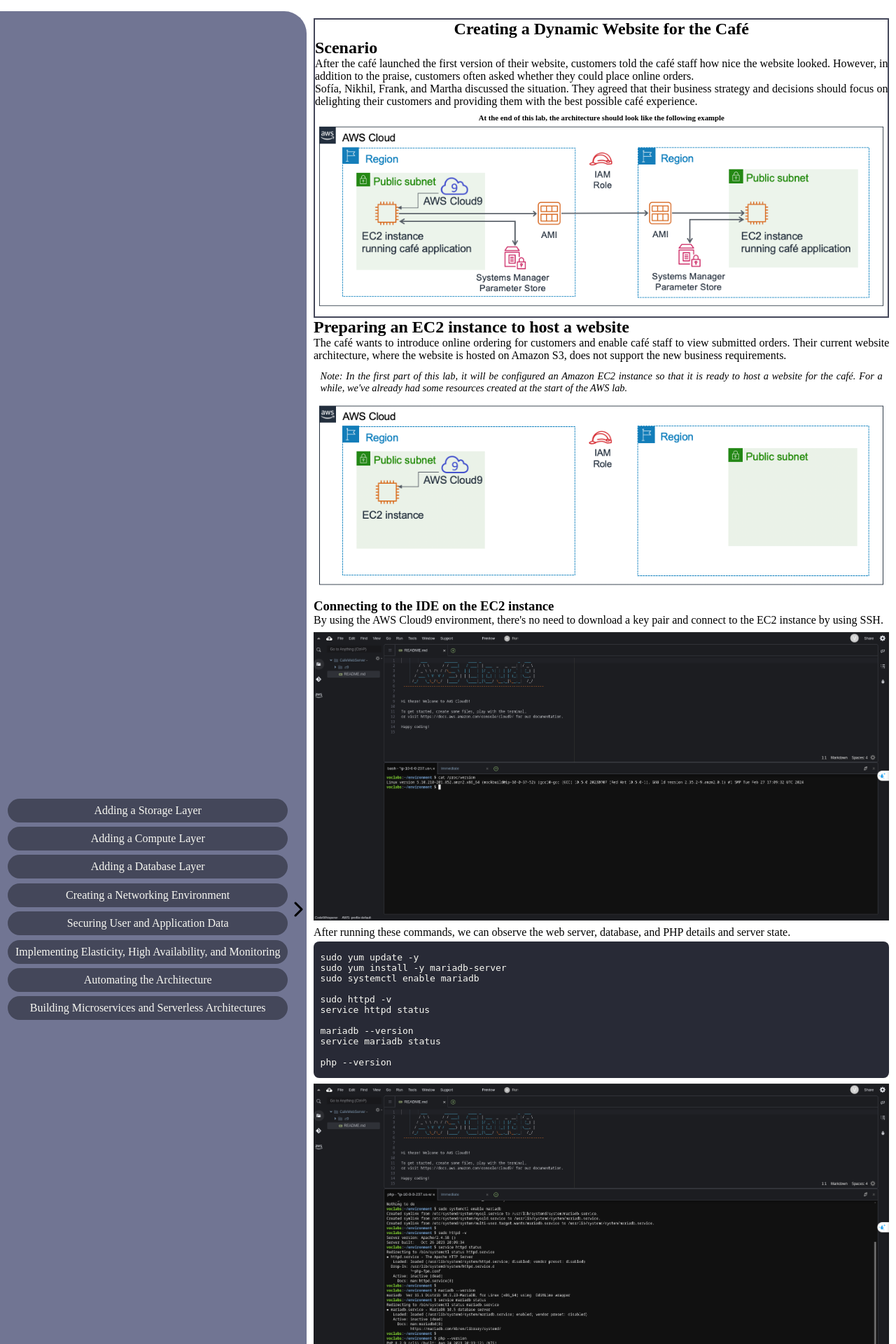
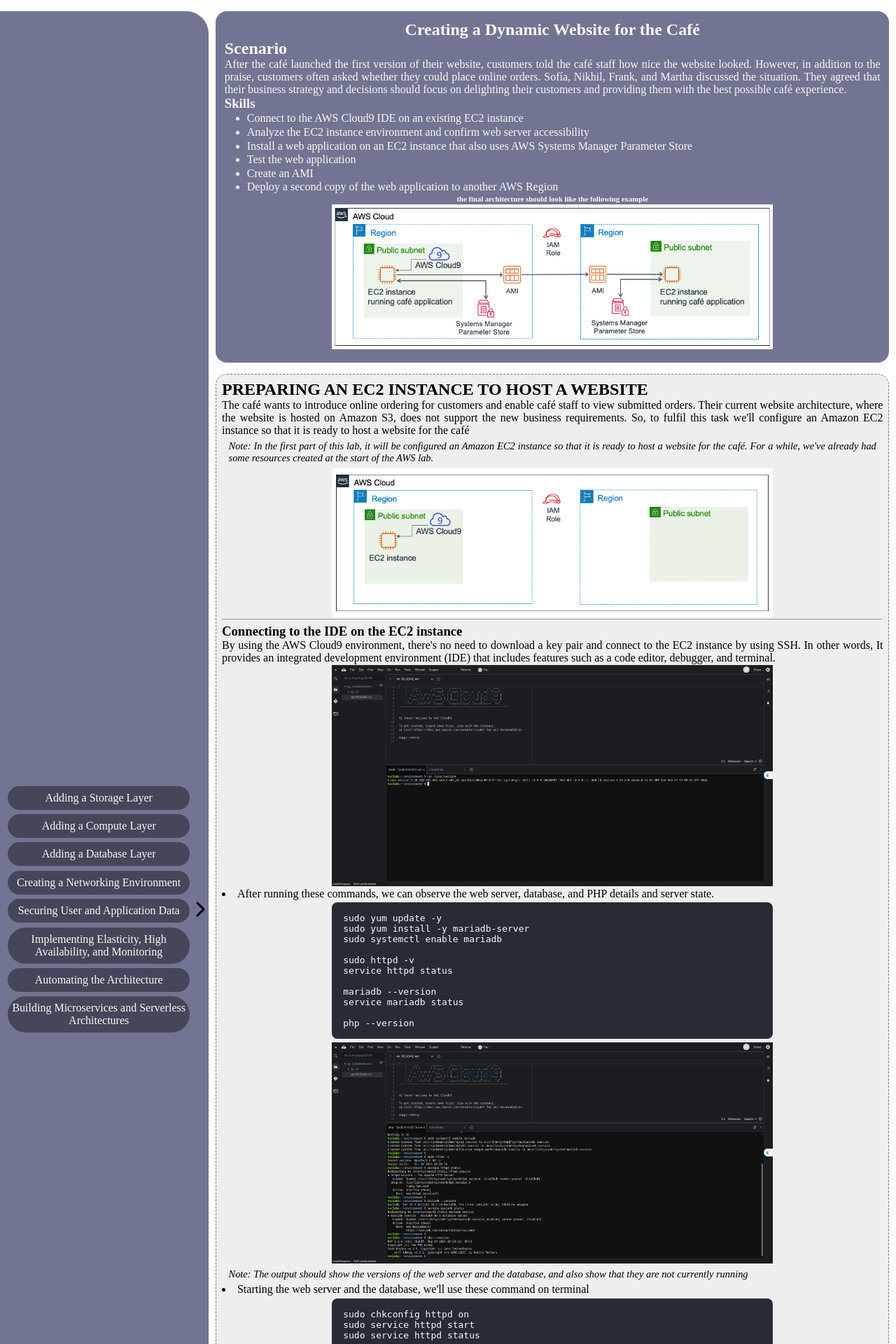
Before and after one commit to luk3mn/aws-sa-labs, a Flask app: page /compute-layer in a window 1280 px wide. Shown: the top 1920 px of the page at 70% size. Run offline with Flask 3, Linux system fonts and the light colour scheme; some libraries are stand-ins or nearby versions.

Commit message:
refact: changing pages to fit with new interfce

```diff
--- a/src/static/css/article.css
+++ b/src/static/css/article.css
@@ -1,6 +1,15 @@
 
 
-/* Code Pattern */
+
+.container > header > .diagram {
+    margin: .5rem 0;
+}
+
+/* ================================================= */
+
+/* ============ */
+/* = PATTERNS = */
+/* ============ */
 p {
     text-align: justify;
 }
@@ -18,69 +27,105 @@ pre {
     border-radius: .5rem;
     font-family: 'Segoe UI', Tahoma, Geneva, Verdana, sans-serif;
     margin: .2rem 0;
-    padding: 0 .6rem;
-}
+    padding: 0 1rem;
 
-.illustration {
-    display: flex;
-    flex-direction: column;
-    align-items: center;
-    margin: .5rem 0;
-}
-
-.illustration img {
     width: 100%;
-}
-
-.double-illustration {
-    display: flex;
-    /* padding: .5rem; */
-    width: 100%;
-}
-
-.double-illustration img:nth-child(1) {
-    width: 50%;
-    margin-right: .1rem;
-}
-
-.double-illustration img:nth-child(2) {
-    width: 50%;
-    margin-left: .1rem;
+    max-width: 630px;
 }
 
 .warning {
-    /* display: flex; */
+    display: flex;
+    justify-content: center;
+}
 
-    background-color: rgb(211, 211, 211);
-    width: 100%;
+.warning__box {
+    display: flex;
+    flex-direction: column;
+
+    background-color: rgb(190, 190, 190);
+    width: 630px;
 
     border-radius: 1rem;
-    padding: .5rem;
-}
-
-.warning > div {
-    display: flex;
-    align-items: center;
-    padding: .6rem;
-}
-
-.warning > div > i {
-    color: orange;
-    margin-right: .6rem;
+    padding: 1rem;
 }
 
 .note {
     margin: .3rem .6rem;
-    text-align: justify;
+    text-align: center;
     font-style: italic;
     font-size: .9rem;
 }
 
-.container > header > .diagram {
-    margin: .5rem 0;
+.article img {
+    width: 100%;
+    max-width: 630px;
+    margin: .1rem;
 }
 
-/* ================================================= */
-.article .article__header {
-    border: 2px solid #44475A;
+.article .illustration {
+    display: flex;
+    flex-direction: row;
+    flex-wrap: wrap;
+    justify-content: center;
+
+    text-align: center;
 }
+
+/* =================== */
+/* = ARTICLE HEADER  =*/
+/* =================== */
+.article > .article__header {
+    padding: .8rem;
+    background-color: var(--bg-header);
+    color: var(--text-code-snippet);
+    border-radius: 1rem;
+}
+
+.article > .article__header > .skills {
+    background-color: var(--bg-code-snippet);
+    padding: 1rem;
+    border-radius: 1rem;
+    margin: .5rem 3rem;
+}
+
+.article > .article__header .skills > ul > li {
+    margin: .1rem 2rem;
+}
+
+/* ================ */
+/* = ARTICLE BODY = */
+/* ================ */
+.article .article__body > .challenge {
+    padding: .5rem;
+    margin: 1rem 0;
+    background-color: var(--bg-challenge);
+    border-radius: 1rem;
+    border: 1px dashed var(--bg-header);
+}
+
+.article .article__body > .challenge > h2 {
+    text-transform: uppercase;
+}
+
+.article > .article__body > .challenge > .task {
+    padding: .3rem 0;
+}
+
+.article > .article__body > .challenge .code__block {
+    display: flex;
+    flex-direction: column;
+    align-items: center;
+}
+
+.warning > .warning__box > .message {
+    display: flex;
+    align-items: center;
+
+    padding: .5rem;
+}
+
+.warning > .warning__box > .message > i {
+    color: rgb(197, 128, 37);
+    font-size: 3rem;
+    margin-right: 1rem;
+}
--- a/src/static/css/base.css
+++ b/src/static/css/base.css
@@ -15,6 +15,7 @@ html {
     --text-code-snippet: #f8f8f2;
     --bg-items: #44475a;
     --bg-header: #717593;
+    --bg-challenge: #eeeeee;
 }
 
 .container {
@@ -80,7 +81,7 @@ html {
 .container > section > .article {
     flex: 1;
     overflow-y: auto;
-    padding: .6rem;
+    padding: 1rem .6rem;
 
     /* scrollbar-width: thin; */
 }
@@ -102,13 +103,17 @@ html {
 /* =============== */
 /* ==== INDEX ==== */
 /* =============== */
-@media screen and (min-width: 700px) {
+@media screen and (min-width: 1020px) {
     .container > section {
         flex-direction: row;
     }
 
+    .container > section > .article {
+        padding-top: 0;
+    }
+
     .container > section > .header ul {
-        width: 400px;
+        width: 260px;
         height: 100%;
         overflow: hidden;
         margin-left: .7rem;
--- a/src/templates/compute-layer.html
+++ b/src/templates/compute-layer.html
@@ -5,12 +5,24 @@
     <h1>Creating a Dynamic Website for the Café</h1>
     <h2>Scenario</h2>
     <div class="scenario">
-        <p>After the café launched the first version of their website, customers told the café staff how nice the website looked. However, in addition to the praise, customers often asked whether they could place online orders.</p>
-        <p>Sofía, Nikhil, Frank, and Martha discussed the situation. They agreed that their business strategy and decisions should focus on delighting their customers and providing them with the best possible café experience.</p>
+        <p>After the café launched the first version of their website, customers told the café staff how nice the website looked. However, in addition to the praise, customers often asked whether they could place online orders. Sofía, Nikhil, Frank, and Martha discussed the situation. They agreed that their business strategy and decisions should focus on delighting their customers and providing them with the best possible café experience.</p>
+        <div class="skills">
+            <h3>Skills</h3>
+            <ul>
+                <li>Connect to the AWS Cloud9 IDE on an existing EC2 instance</li>
+                <li>Analyze the EC2 instance environment and confirm web server accessibility</li>
+                <li>Install a web application on an EC2 instance that also uses AWS Systems Manager Parameter Store</li>
+                <li>Test the web application</li>
+                <li>Create an AMI</li>
+                <li>Deploy a second copy of the web application to another AWS Region</li>
+            </ul>
+        </div>
     </div>
     <div class="illustration">
-        <h6>At the end of this lab, the architecture should look like the following example</h6>
-        <img src="/assets/dynamic-website/m4ch-lab-end-arch.png" alt="">
+        <div>
+            <h6>the final architecture should look like the following example</h6>
+            <img src="{{ url_for('static', filename='img/dynamic-website/m4ch-lab-end-arch.png') }}" alt="">
+        </div>
     </div>
 </div>
 
@@ -18,24 +30,25 @@
 
     <div class="challenge">
         <h2>Preparing an EC2 instance to host a website</h2>
-        <p>The café wants to introduce online ordering for customers and enable café staff to view submitted orders. Their current website architecture, where the website is hosted on Amazon S3, does not support the new business requirements.</p>
+        <p>The café wants to introduce online ordering for customers and enable café staff to view submitted orders. Their current website architecture, where the website is hosted on Amazon S3, does not support the new business requirements. So, to fulfil this task we'll configure an Amazon EC2 instance so that it is ready to host a website for the café</p>
         <div class="illustration">
             <div class="note">
                 <p>Note: In the first part of this lab, it will be configured an Amazon EC2 instance so that it is ready to host a website for the café. For a while, we've already had some resources created at the start of the AWS lab.</p>
             </div>
-            <img src="/assets/dynamic-website/m4ch-lab-start-arch.png" alt="">
+            <img src="{{ url_for('static', filename='img/dynamic-website/m4ch-lab-start-arch.png') }}" alt="">
         </div>
-    </div>
+        <hr>
 
         <div class="task">
             <h3>Connecting to the IDE on the EC2 instance</h3>
 
-        <p>By using the AWS Cloud9 environment, there's no need to download a key pair and connect to the EC2 instance by using SSH.</p>
+            <p>By using the AWS Cloud9 environment, there's no need to download a key pair and connect to the EC2 instance by using SSH. In other words, It provides an integrated development environment (IDE) that includes features such as a code editor, debugger, and terminal.</p>
             <div class="illustration">
-            <img src="/assets/dynamic-website/cloud9.png" alt="">
+                <img src="{{ url_for('static', filename='img/dynamic-website/cloud9.png') }}" alt="">
             </div>
-        <p> After running these commands, we can observe the web server, database, and PHP details and server state.</p>
 
+            <li> After running these commands, we can observe the web server, database, and PHP details and server state.</li>
+            <div class="code__block">
                 <pre>
                     <code>
 sudo yum update -y
@@ -51,15 +64,18 @@ service mariadb status
 php --version
                     </code>
                 </pre>
+            </div>
 
             <div class="illustration">
-            <img src="/assets/dynamic-website/cloud9-stopped.png" alt="">
+                <img src="{{ url_for('static', filename='img/dynamic-website/cloud9-stopped.png') }}" alt="">
             </div>
             <div class="note">
                 <p>Note: The output should show the versions of the web server and the database, and also show that they are not currently running</p>
             </div>
 
-        <p>So, to start the web server and the database, we'll use these command on terminal</p>
+            <li>Starting the web server and the database, we'll use these command on terminal</li>
+
+            <div class="code__block">
                 <pre>
                     <code>
 sudo chkconfig httpd on
@@ -71,12 +87,14 @@ sudo service mariadb start
 sudo service mariadb status
                     </code>
                 </pre>
+            </div>
 
             <div class="illustration">
-            <img src="/assets/dynamic-website/cloud9-running.png" alt="">
+                <img src="{{ url_for('static', filename='img/dynamic-website/cloud9-running.png') }}" alt="">
             </div>
 
-        <p>Configure the EC2 instance so that we can use the AWS Cloud9 editor to edit web server files.</p>
+            <li>Configuring the EC2 instance so that we can use the AWS Cloud9 editor to edit web server files.</li>
+            <div class="code__block">
                 <pre>
                     <code>
 ln -s /var/www/ /home/ec2-user/environment
@@ -84,14 +102,21 @@ sudo chown ec2-user:ec2-user /var/www/html
                     </code>
                 </pre>
             </div>
+        </div>
+
+    </div>
+
+    <div class="challenge">
+        <h2>Installing a dynamic website application on the EC2 instance</h2>
+        <hr>
 
         <div class="task">
 
-        <h3>Installing a dynamic website application on the EC2 instance</h3>
+            <h3>Installing the café application</h3>
 
-        <p>We have the basic setup for hosting a dynamic website for the café by installing the café application and database on the EC2 instance.</p>
-        <p>Installing the café application, which creates the cafe, db, and setup directories in the work environment.</p>
+            <p>We have the basic setup for hosting a dynamic website for the café by installing the café application and database on the EC2 instance. So thenm we have to install the café application, which creates the <b>cafe</b>, <b>db</b>, and <b>setup directories</b> in the work environment.</p>
 
+            <div class="code__block">
                 <pre>
                     <code>
 cd ~/environment
@@ -106,23 +131,32 @@ tar -zxvf cafe.tar.gz
                 <div class="note">
                     <p>Note: we can put "sudo" before the command in case some denied access error appears. In any case, these files will be present in the lab directory as well</p>
                 </div>
+            </div>
 
-        <p>Copy the café files over to the web server document root</p>
+
+            <li>Copying the café files over to the web server document root</li>
+
+            <div class="code__block">
                 <pre>
                     <code>
 mv cafe /var/www/html/
                     </code>
                 </pre>
+            </div>
 
-        <p>Configure the application parameters to use the AWS Systems Manager Parameter Store</p>
+            <li>Configuring the application parameters to use the AWS Systems Manager Parameter Store</li>
+            <div class="code__block">
                 <pre>
                     <code>
 cd setup
 ./set-app-parameters.sh
                     </code>
                 </pre>
+            </div>
 
-        <p>Configure the MySQL database to support the café application</p>
+            <li>Configuring the MySQL database to support the café application</li>
+
+            <div class="code__block">
                 <pre>
                     <code>
 cd ../db/
@@ -130,19 +164,26 @@ cd ../db/
 ./create-db.sh
                     </code>
                 </pre>
+            </div>
 
-        <p>to connect the terminal-based MySQL client to the database and accessing it.</p>
+            <li>to connect the terminal-based MySQL client to the database and accessing it.</li>
+
+            <div class="code__block">
                 <pre>
                     <code>
 mysql -u root -p
                     </code>
                 </pre>
+            </div>
 
             <div class="warning">
-            <div>
+                <div class="warning__box">
+
+                    <div class="message">
                         <i class="fa-solid fa-triangle-exclamation"></i>
-                <p>In case of 'ERROR 1698 (28000): Access denied for user 'root'@'localhost'' after placing the password</p>
+                        <p>During the lab, we received this this error, <b>ERROR 1698 (28000): Access denied for user 'root'@'localhost'</b> after placing the password, it because of some obsolete commands, but in any case, by running these following command, it was be able to solve this issue. </p>
                     </div>
+                    <div class="code__block">
                         <pre>
                             <code>
 sudo mysql -u root -p
@@ -155,8 +196,13 @@ FLUSH PRIVILEGES;
                             </code>
                         </pre>
                     </div>
+                </div>
 
-        <p>After accessing database</p>
+            </div>
+
+            <li>After accessing database. it was necessary to run these commands ro create a database and insert data on it.</li>
+
+            <div class="code__block">
                 <pre>
                     <code>
 show databases;
@@ -166,9 +212,11 @@ select * from product;
 exit;
                     </code>
                 </pre>
+            </div>
 
-        <p>Update the timezone configuration in PHP.</p>
+            <li>Update the timezone configuration in PHP.</li>
 
+            <div class="code__block">
                 <pre>
                     <code>
 sudo sed -i "2i date.timezone = \"America/New_York\" " /etc/php.ini
@@ -176,20 +224,26 @@ sudo service httpd restart
                     </code>
                 </pre>
             </div>
+        </div>
 
         <div class="task">
             <h3>Testing the web application</h3>
+            <p>We can open the web application in the browser  by using <b>http://[public-ip]/</b> and Submit an order to test the café application</p>
 
+            <div class="code__block">
                 <pre>
                     <code>
 http://[public-ip]/cafe
                     </code>
                 </pre>
+            </div>
 
-        <div class="double-illustration">
-            <img src="/assets/dynamic-website/app.png" alt="">
-            <img src="/assets/dynamic-website/app_order.png" alt="">
+            <div class="illustration">
+                <img src="{{ url_for('static', filename='img/dynamic-website/app.png') }}" alt="">
+                <img src="{{ url_for('static', filename='img/dynamic-website/app_order.png') }}" alt="">
             </div>
+        </div>
+
     </div>
 
 
```
Also changed, not shown: src/templates/database-layer.html (+49 -30 lines), src/templates/storage-layer.html (+31 -19 lines), README.md. Lines whose indentation alone changed are shown as unchanged.
